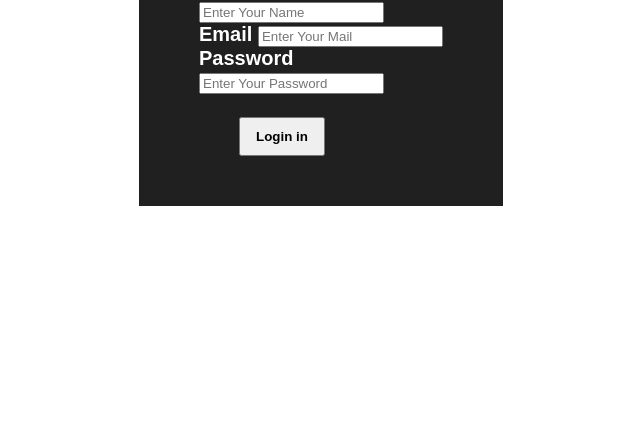
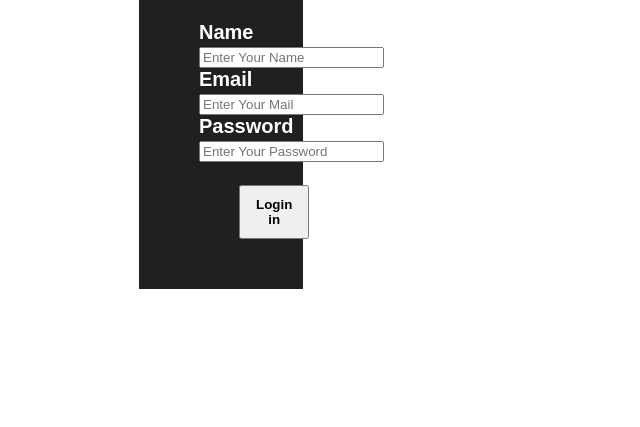
Before and after one commit to ismailkhan9808/Local-Storage, a plain HTML site: page local storage/index.html in a window 1280 px wide. Shown: the part 373-800 px from the top of the page, without its empty margins (269-909 px from the left). Drawn offline with Linux system fonts and the light colour scheme.

Commit message:
Update index.html

```diff
--- a/local storage/index.html
+++ b/local storage/index.html
@@ -13,7 +13,7 @@
    margin-top: 200px;
    font-family: Arial, Helvetica, sans-serif;
    background-color: rgb(32, 32, 32);
-   margin-right: 500px;
+   margin-right: 700px;
    color: rgb(255, 255, 255);
    border: 20px;
    border-color: black;
```
